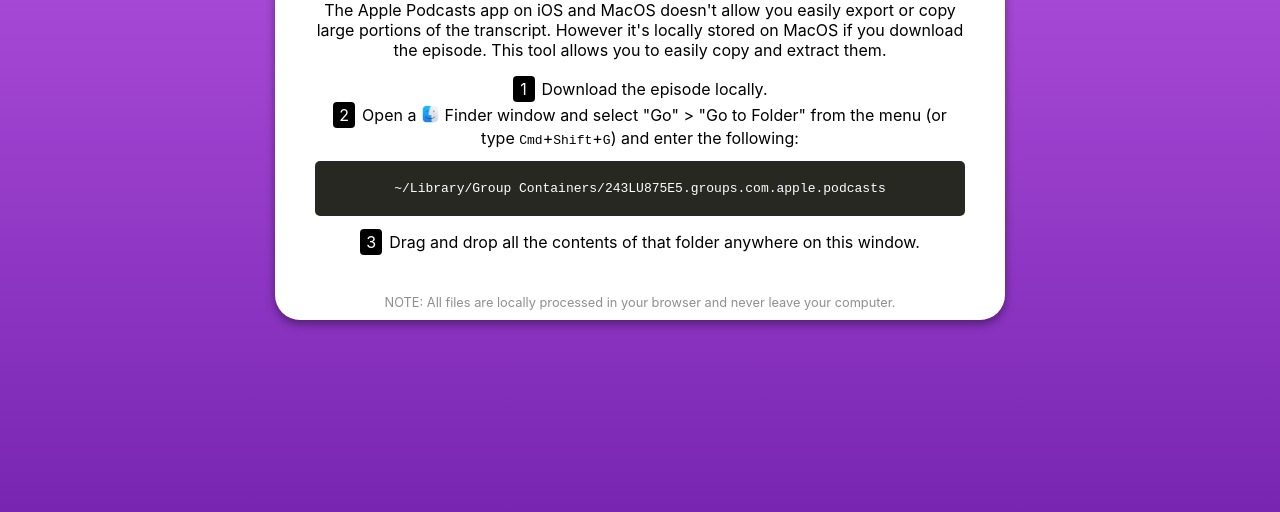
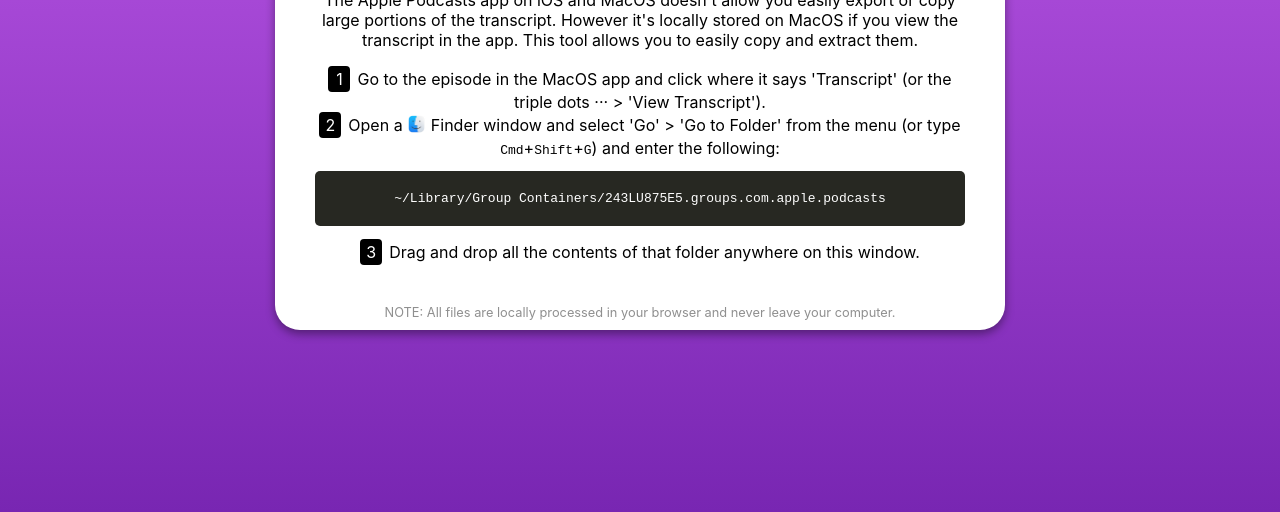
Before and after one commit to zoomelk/apple-podcast-transcripts, a plain HTML site: page index.html in a window 1280 px wide. Shown: the part 288-800 px from the top of the page. Drawn offline with nearby package versions, Linux system fonts and the light colour scheme.

Commit message:
Update instructions to be correct

```diff
--- a/index.html
+++ b/index.html
@@ -184,12 +184,11 @@
     <h1>Apple Podcast Transcript Viewer</h1>
     <p>
       The Apple Podcasts app on iOS and MacOS doesn't allow you easily export or copy large
-      portions of the transcript. However it's locally stored on MacOS if you download the
-      episode. This tool allows you to easily copy and extract them.
+      portions of the transcript. However it's locally stored on MacOS if you view the transcript in the app. This tool allows you to easily copy and extract them.
     </p>
     <div>
-      <div><span class="indicator">1</span>Download the episode locally.</div>
-      <div><span class="indicator">2</span>Open a <img src="./images/finder.png" alt="Finder Icon" style="height: 1.2em; margin-bottom: -3px;"> Finder window and select "Go" > "Go to Folder" from the menu (or type <kbd>Cmd</kbd>+<kbd>Shift</kbd>+<kbd>G</kbd>) and enter the following:</div>
+      <div><span class="indicator">1</span>Go to the episode in the MacOS app and click where it says 'Transcript' (or the triple dots ··· > 'View Transcript').</div>
+      <div><span class="indicator">2</span>Open a <img src="./images/finder.png" alt="Finder Icon" style="height: 1.2em; margin-bottom: -3px;"> Finder window and select 'Go' > 'Go to Folder' from the menu (or type <kbd>Cmd</kbd>+<kbd>Shift</kbd>+<kbd>G</kbd>) and enter the following:</div>
       <pre><code>~/Library/Group Containers/243LU875E5.groups.com.apple.podcasts</code></pre>
       <div><span class="indicator">3</span>Drag and drop all the contents of that folder anywhere on this window.</div>
     </div>
```
